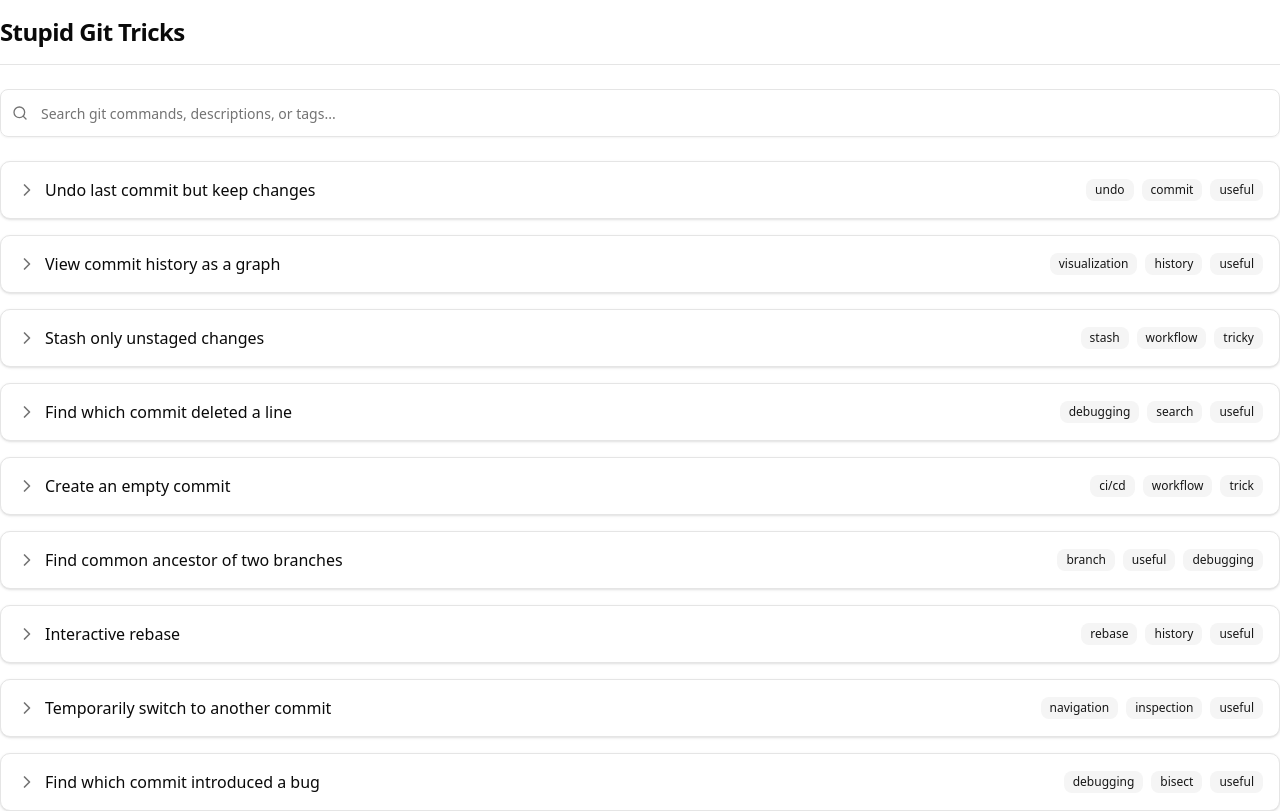
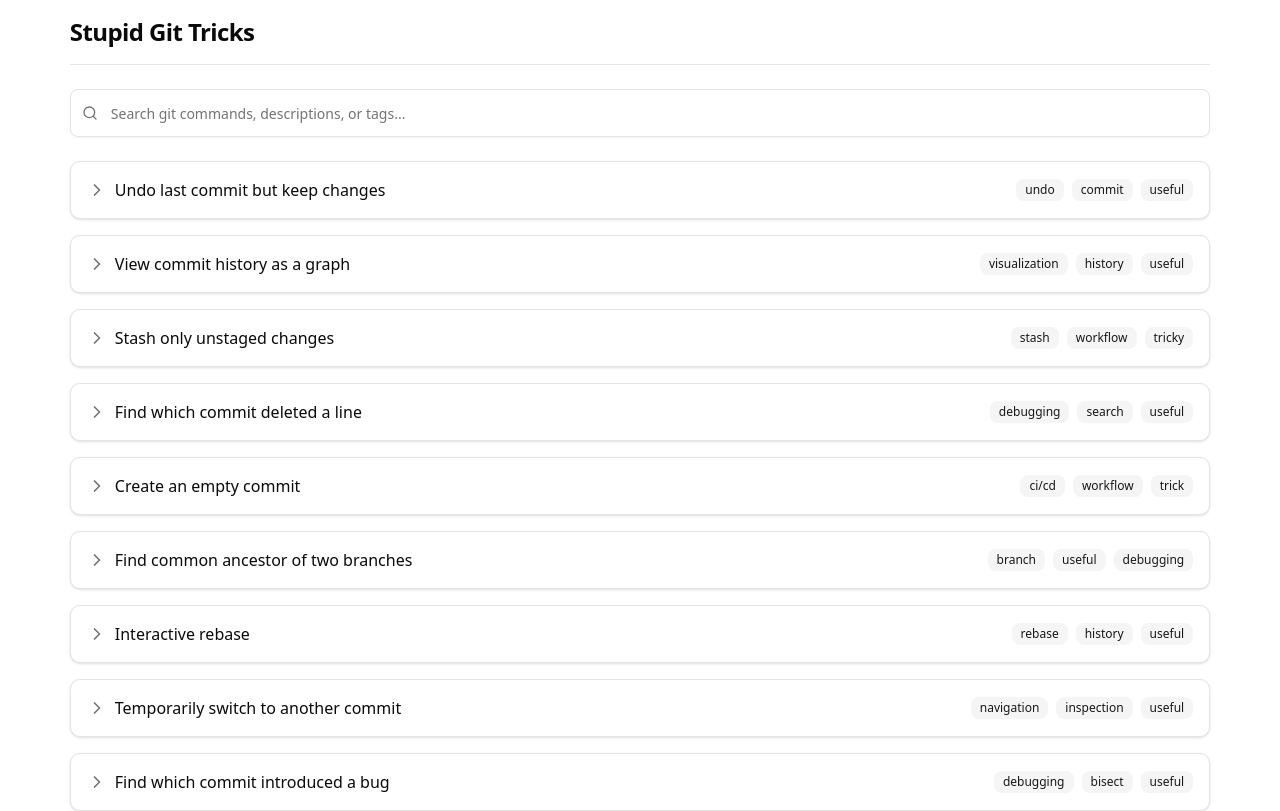
Before and after one commit to meddlin/stupid-git-tricks, a Next.js app: page / in a window 1280 px wide. Shown: the top 811 px of the page. Built offline with nearby package versions, Linux system fonts and the light colour scheme.

Commit message:
content is centered

```diff
--- a/src/app/page.tsx
+++ b/src/app/page.tsx
@@ -2,6 +2,8 @@ import { GitTricksPage } from "@/components/git-tricks-page";
 
 export default function Home() {
   return (
-    <GitTricksPage />
+    <div className="flex flex-row justify-center">
+      <GitTricksPage />
+    </div>
   );
 }
```
